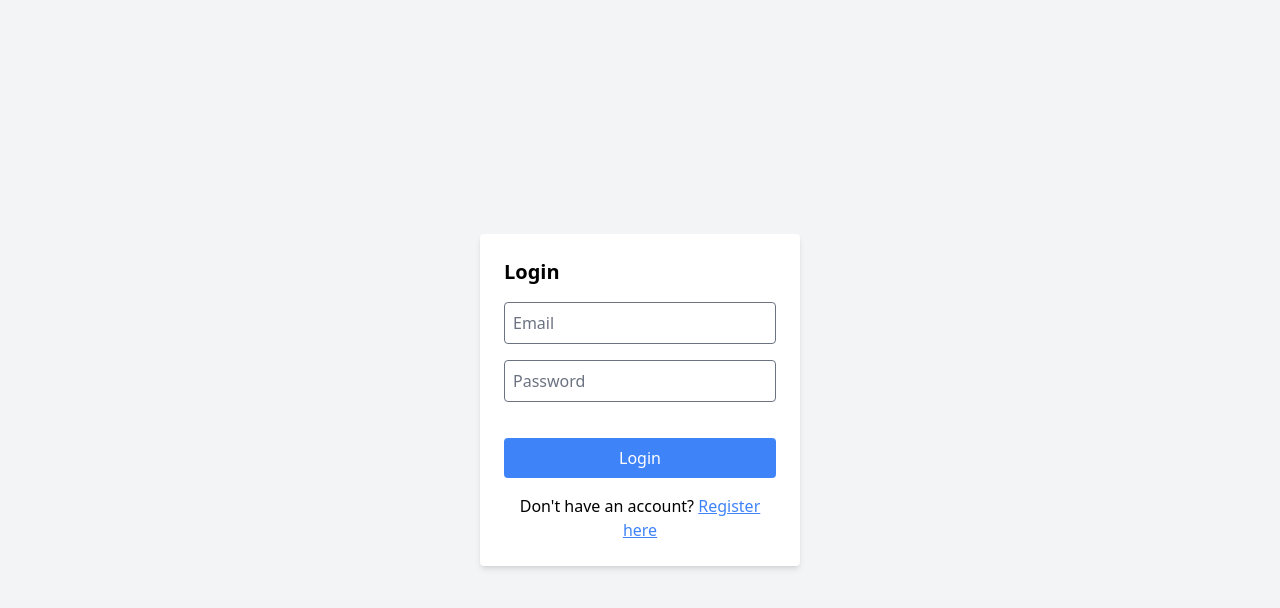
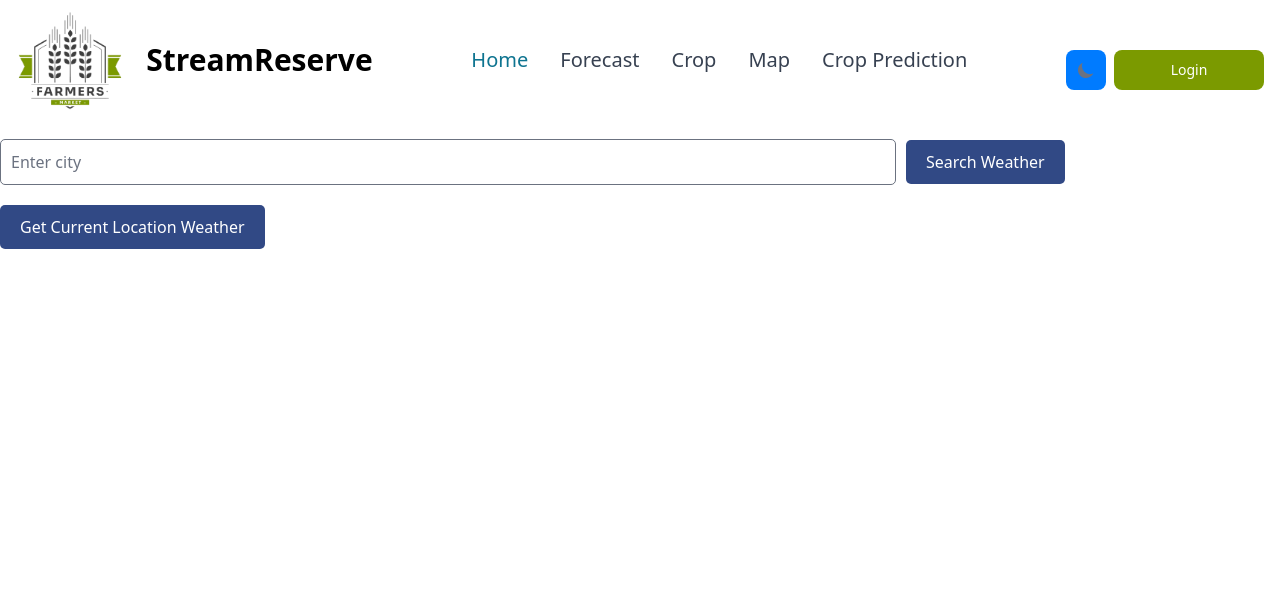
Before and after one commit to ShehanGit/Agricultural-weather-forecasting-System, a React (Create React App) app in the folder frontend/weatherforecastingsystem/: page / in a window 1280 px wide. Before the commit this address led to /login. Shown: the top 608 px of the page. Built offline with nearby package versions, Linux system fonts and the light colour scheme.

Commit message:
home page allowed without login

```diff
--- a/frontend/weatherforecastingsystem/src/App.js
+++ b/frontend/weatherforecastingsystem/src/App.js
@@ -18,14 +18,11 @@ function App() {
       <div>
         <Routes>
           {/* Public Routes */}
+          <Route path="/" element={<CurrentWeather />} />
           <Route path="/login" element={<LoginPage />} />
           <Route path="/register" element={<RegisterPage />} />
 
           {/* Protected Routes */}
-          <Route
-            path="/"
-            element={isAuthenticated ? <CurrentWeather /> : <Navigate to="/login" />}
-          />
           <Route
             path="/forecast"
             element={isAuthenticated ? <Forecast /> : <Navigate to="/login" />}
@@ -39,7 +36,7 @@ function App() {
             element={isAuthenticated ? <CropDetails /> : <Navigate to="/login" />}
           />
           <Route
-            path="/croppredicton"
+            path="/cropprediction"
             element={isAuthenticated ? <CropPrediction /> : <Navigate to="/login" />}
           />
 
--- a/frontend/weatherforecastingsystem/src/pages/CurrentWeather.jsx
+++ b/frontend/weatherforecastingsystem/src/pages/CurrentWeather.jsx
@@ -68,7 +68,7 @@ function WeatherApp() {
     <div>
       <NavBar />
       <div className="weather-container">
-        <div className="input-container">
+        <div className="input-container1">
           <input
             type="text"
             value={city}
```
